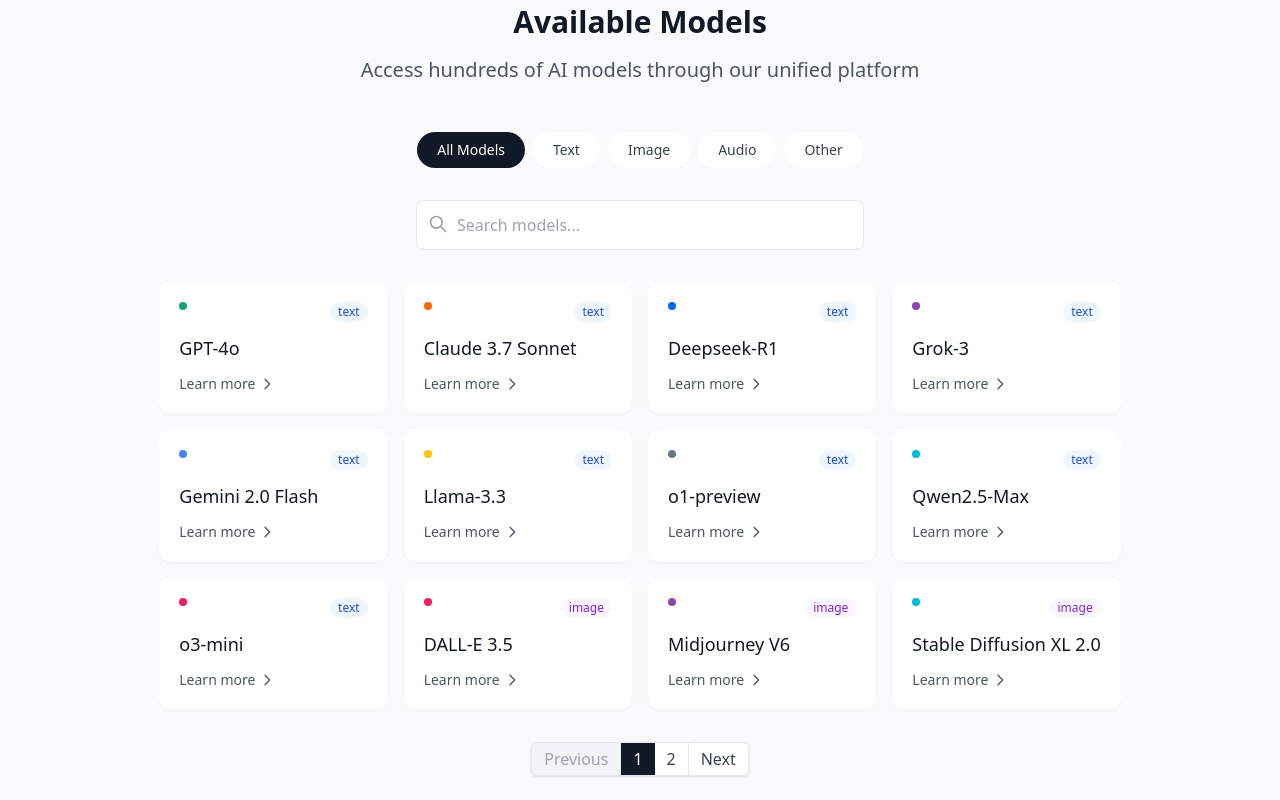
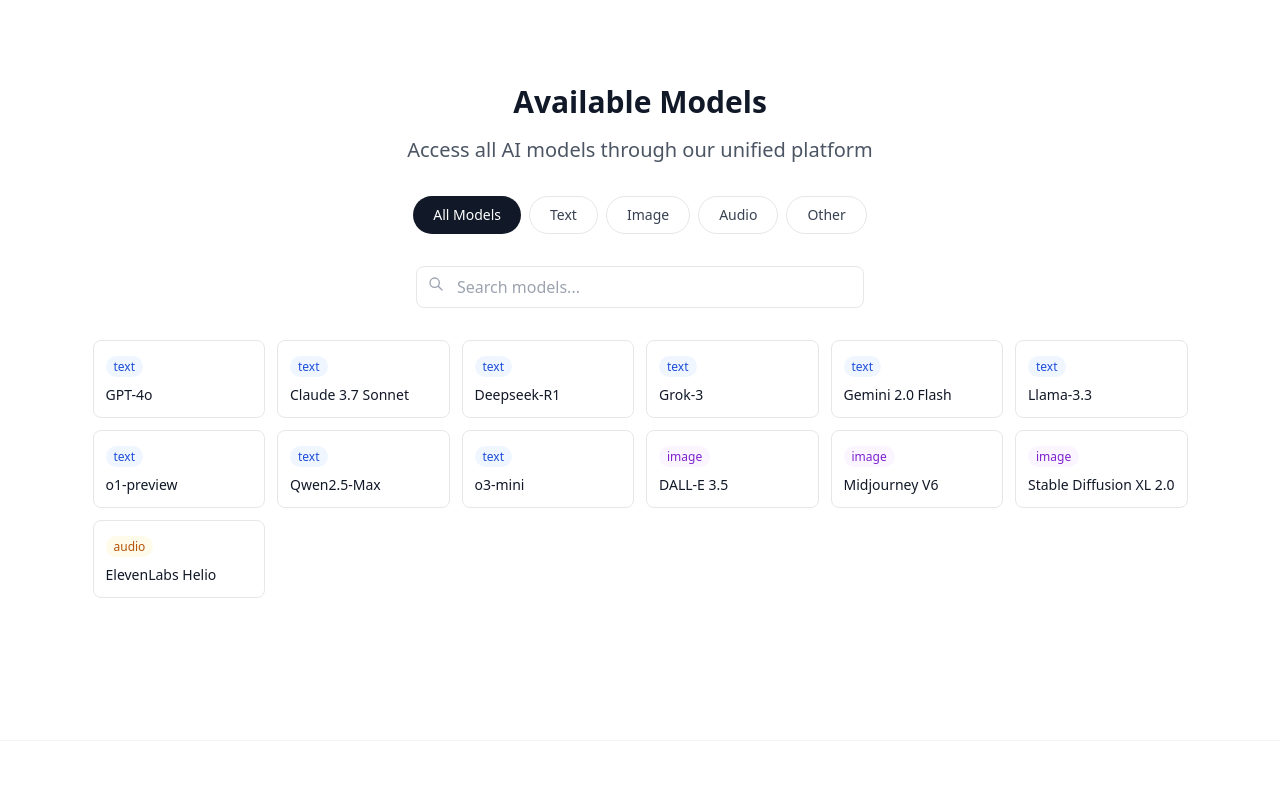
Before and after one commit to mrp3790/drawbridge-landing, a React (Create React App) app: page / in a window 1280 px wide. Shown: the part 1660-2460 px from the top of the page. Built offline with nearby package versions, Linux system fonts and the light colour scheme; the HTML template or start-up script is replaced by a standard one.

Commit message:
Update App.js

```diff
--- a/src/App.js
+++ b/src/App.js
@@ -9,7 +9,7 @@ function App() {
   const [currentIndex, setCurrentIndex] = useState(0);
   const [modelFilter, setModelFilter] = useState('all');
   const [currentPage, setCurrentPage] = useState(1);
-  const modelsPerPage = 12;
+  const modelsPerPage = 16;
 
   const aiModels = [
     // Text models
@@ -29,11 +29,7 @@ function App() {
     { name: "Stable Diffusion XL 2.0", color: "#00bcd4", type: "image" },
 
     // Audio models
-    { name: "ElevenLabs Helio", color: "#ffc107", type: "audio" },
-
-    // Other models
-    { name: "OpenAI Whisper", color: "#10a37f", type: "other" },
-    { name: "Segment Anything", color: "#4285f4", type: "other" },
+    { name: "ElevenLabs Helio", color: "#ffc107", type: "audio" }
   ];
 
   const getModelAction = (type) => {
@@ -221,12 +217,12 @@ function App() {
       </section>
 
       {/* Models Section */}
-      <section id="models" className="min-h-screen flex flex-col justify-center py-12 md:py-16 px-2 sm:px-4 bg-gray-50">
+      <section id="models" className="min-h-screen flex flex-col justify-center py-12 md:py-16 px-2 sm:px-4 border-t border-gray-100">
         <div className="max-w-7xl mx-auto">
-          <div className="text-center mb-8 md:mb-12">
+          <div className="text-center mb-8">
             <h2 className="text-2xl md:text-3xl font-bold text-gray-900 mb-2 md:mb-4">Available Models</h2>
             <p className="text-base md:text-xl text-gray-600 max-w-2xl mx-auto">
-              Access hundreds of AI models through our unified platform
+              Access all AI models through our unified platform
             </p>
           </div>
 
@@ -238,7 +234,7 @@ function App() {
                 className={`px-5 py-2 rounded-full text-sm font-medium transition-all ${
                   modelFilter === category
                     ? 'bg-gray-900 text-white'
-                    : 'bg-white text-gray-700 hover:bg-gray-100'
+                    : 'bg-white border border-gray-200 text-gray-700 hover:bg-gray-50'
                 }`}
                 onClick={() => {
                   setModelFilter(category);
@@ -256,10 +252,10 @@ function App() {
               <input
                 type="text"
                 placeholder="Search models..."
-                className="w-full px-4 py-3 pl-10 rounded-lg border border-gray-200 focus:border-gray-400 focus:outline-none"
+                className="w-full px-4 py-2 pl-10 rounded-lg border border-gray-200 focus:border-gray-400 focus:outline-none"
               />
               <svg
-                className="absolute left-3 top-3.5 w-5 h-5 text-gray-400"
+                className="absolute left-3 top-2.5 w-4 h-4 text-gray-400"
                 fill="none"
                 stroke="currentColor"
                 viewBox="0 0 24 24"
@@ -270,19 +266,14 @@ function App() {
           </div>
 
           {/* Models Grid */}
-          <div className="grid grid-cols-1 sm:grid-cols-2 md:grid-cols-3 lg:grid-cols-4 gap-4 max-w-6xl mx-auto">
+          <div className="grid grid-cols-2 sm:grid-cols-3 md:grid-cols-4 lg:grid-cols-6 gap-3 max-w-6xl mx-auto">
             {filteredModels
               .slice((currentPage - 1) * modelsPerPage, currentPage * modelsPerPage)
               .map((model, index) => (
               <div
                 key={index}
-                className="bg-white p-5 rounded-xl shadow-sm hover:shadow-md transition-all flex flex-col h-full"
+                className="bg-white p-3 rounded-lg border border-gray-200 hover:border-gray-300 transition-all"
               >
-                <div className="flex justify-between items-start mb-3">
-                  <div
-                    className="w-2 h-2 rounded-full"
-                    style={{ backgroundColor: model.color }}
-                  ></div>
                 <span className={`text-xs font-medium px-2 py-0.5 rounded-full ${
                   model.type === 'text' ? 'bg-blue-50 text-blue-700' :
                   model.type === 'image' ? 'bg-purple-50 text-purple-700' :
@@ -291,16 +282,7 @@ function App() {
                 }`}>
                   {model.type}
                 </span>
-                </div>
-                <h3 className="text-lg font-medium text-gray-900">{model.name}</h3>
-                <div className="mt-auto pt-3">
-                  <button className="text-sm text-gray-600 hover:text-gray-900 flex items-center">
-                    <span>Learn more</span>
-                    <svg className="w-4 h-4 ml-1" fill="none" stroke="currentColor" viewBox="0 0 24 24">
-                      <path strokeLinecap="round" strokeLinejoin="round" strokeWidth={2} d="M9 5l7 7-7 7" />
-                    </svg>
-                  </button>
-                </div>
+                <h3 className="text-sm font-medium text-gray-900 mt-2">{model.name}</h3>
               </div>
             ))}
           </div>
@@ -308,13 +290,13 @@ function App() {
           {/* Pagination */}
           {filteredModels.length > modelsPerPage && (
             <div className="flex justify-center mt-8">
-              <nav className="inline-flex rounded-md shadow">
+              <nav className="inline-flex rounded-md">
                 <button
                   onClick={() => setCurrentPage(Math.max(1, currentPage - 1))}
                   disabled={currentPage === 1}
                   className={`px-3 py-1 rounded-l-md border ${
                     currentPage === 1
-                      ? 'bg-gray-100 text-gray-400 cursor-not-allowed'
+                      ? 'bg-gray-50 text-gray-400 cursor-not-allowed'
                       : 'bg-white text-gray-700 hover:bg-gray-50'
                   }`}
                 >
@@ -348,7 +330,7 @@ function App() {
                   disabled={currentPage === Math.ceil(filteredModels.length / modelsPerPage)}
                   className={`px-3 py-1 rounded-r-md border ${
                     currentPage === Math.ceil(filteredModels.length / modelsPerPage)
-                      ? 'bg-gray-100 text-gray-400 cursor-not-allowed'
+                      ? 'bg-gray-50 text-gray-400 cursor-not-allowed'
                       : 'bg-white text-gray-700 hover:bg-gray-50'
                   }`}
                 >
@@ -360,7 +342,7 @@ function App() {
         </div>
       </section>
 
-      <section id="pricing" className="min-h-screen flex flex-col justify-center py-12 md:py-16 px-2 sm:px-4">
+      <section id="pricing" className="min-h-screen flex flex-col justify-center py-12 md:py-16 px-2 sm:px-4 border-t border-gray-100">
         <div className="max-w-7xl mx-auto w-full">
           <div className="text-center mb-8 md:mb-16">
             <h2 className="text-2xl md:text-3xl font-bold text-gray-900 mb-2 md:mb-4">Simple, transparent pricing</h2>
```
Lines whose indentation alone changed are shown as unchanged.
